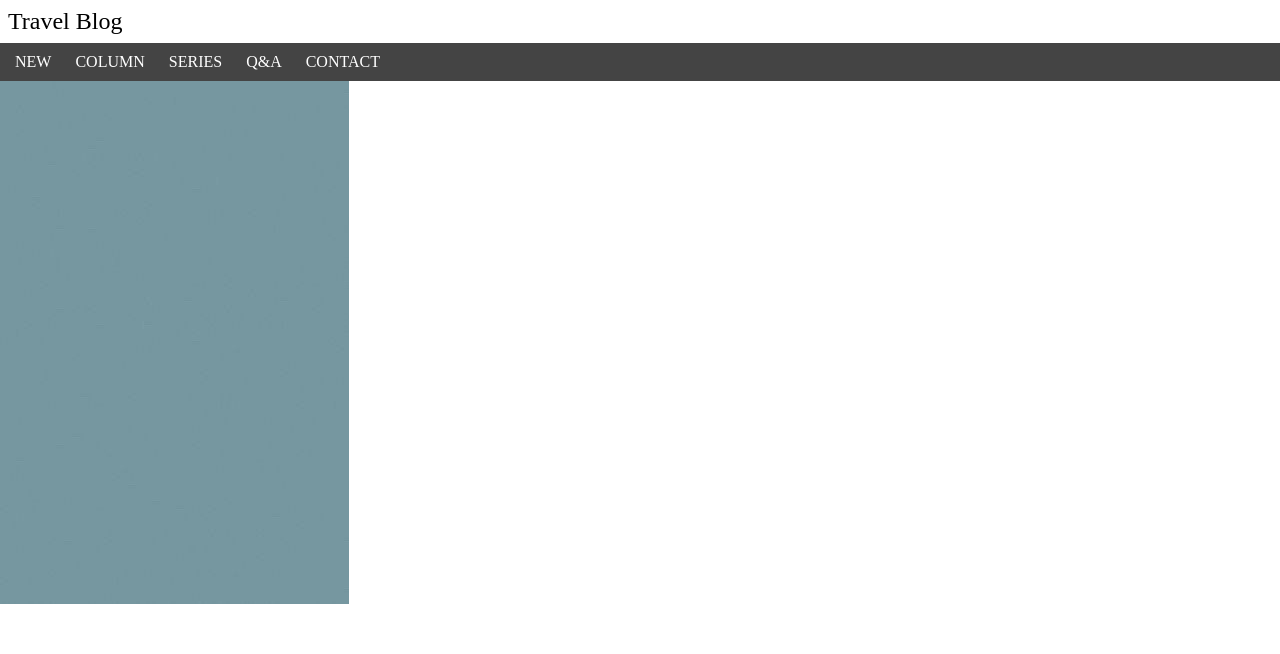
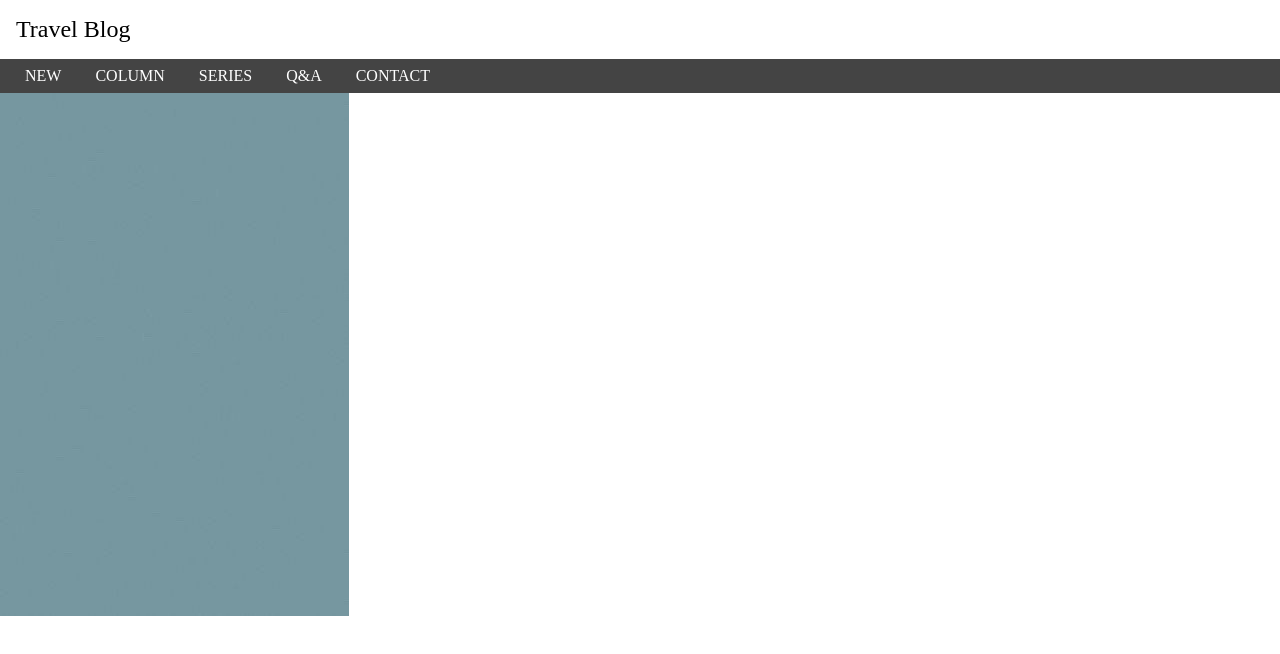
Before and after one commit to misamisa-create/4thmonth, a plain HTML site: page index.html in a window 1280 px wide. Drawn offline with Linux system fonts and the light colour scheme.

Commit message:
[add]画像追加

```diff
--- a/style.css
+++ b/style.css
@@ -4,15 +4,15 @@
   box-sizing: border-box;
 }
 .title {
-  margin: 8px;
+  margin: 16px;
   font-weight: lighter;
 }
-nav {
+.navbar {
   background-color: #444444;
-  padding: 0 5px;
+  padding: 0 10px;
 }
 li {
   display: inline-block;
-  padding: 10px 10px;
+  padding: 8px 15px;
   color:white;
 }
```
Also changed, not shown: img/human.jpg (added), img/rankone.jpg (added), img/three.jpg (added), 8 other files.
